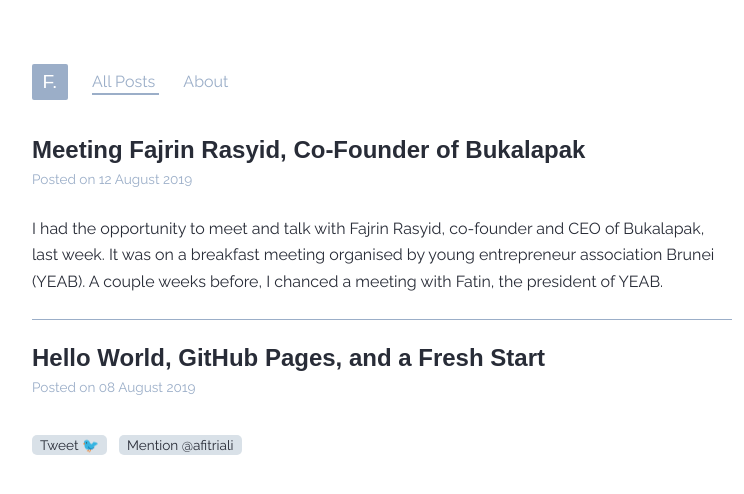
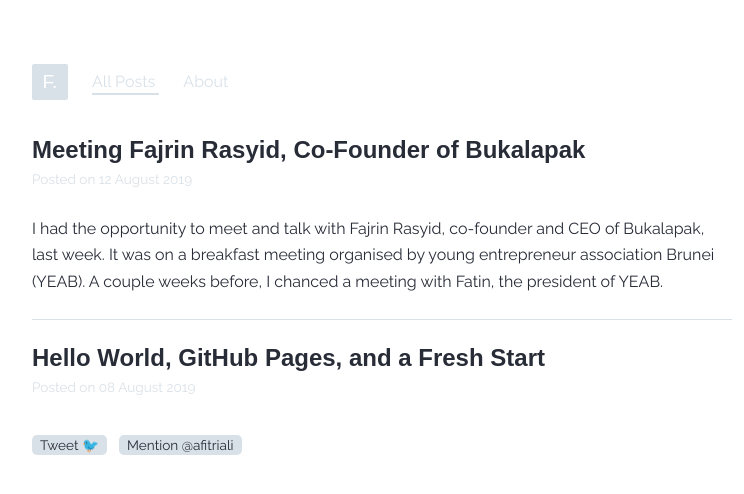
Before and after one commit to xfltrt/xfltrt.github.io, a Jekyll site: the page built from index.html, in a window 1280 px wide. Shown: the top 494 px of the page, without its empty margins (258-1002 px from the left). Built offline with Jekyll 4.4.1, drawn with Linux system fonts in a browser that asks for light colours; some web fonts are replaced; comment, search, counter and statistics services are not loaded.

Commit message:
Update main.scss

```diff
--- a/_sass/main.scss
+++ b/_sass/main.scss
@@ -1,6 +1,6 @@
 :root {
   --colour-dark: #282c37;
-  --colour-gray: #9baec8;
+  --colour-gray: #d9e1e8;
   --colour-light: #d9e1e8;
   --colour-highlight: #2b90d9;
   --colour-primary: #282c37;
```
